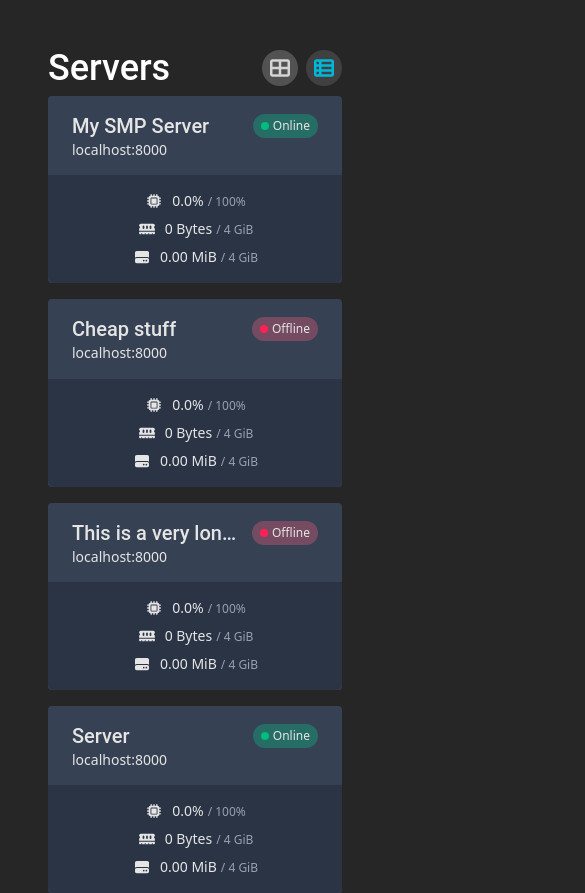
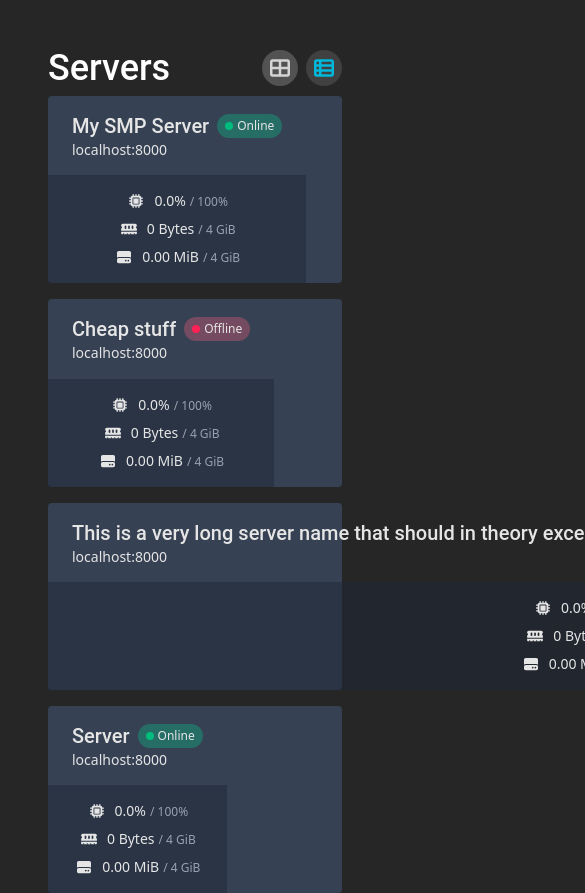
Before and after one commit to calagopus-rs/panel, a React (Vite) app in the folder frontend/: page / in a window 390 px wide. Both pictures are taken after a click on the icon 324 px from the left and 68 px from the top of the page. Shown: the top 893 px of the page, 585 px wide, since content can reach past the window. Built offline with nearby package versions, Linux system fonts and the light colour scheme.

Commit message:
Improve rows layout

```diff
--- a/frontend/src/pages/dashboard/DashboardHome.tsx
+++ b/frontend/src/pages/dashboard/DashboardHome.tsx
@@ -14,7 +14,7 @@ const servers = [
     status: 'Offline',
   },
   {
-    name: 'This is a very long server name that should exceed the div boundary',
+    name: 'This is a very long server name that should in theory exceed the div boundary to test how text cutoff works',
     status: 'Offline',
   },
   {
@@ -117,9 +117,9 @@ function GridServer({ name, status }: { name: string; status: string }) {
 
 function RowServer({ name, status }: { name: string; status: string }) {
   return (
-    <div className="flex flex-col bg-gray-700 outline-2 outline-transparent hover:outline-gray-400 transition-colors duration-200 rounded">
-      <div className="px-6 py-4">
-        <div className="flex items-center justify-between gap-2">
+    <div className="grid lg:grid-cols-2 xl:grid-cols-3 justify-between bg-gray-700 outline-2 outline-transparent hover:outline-gray-400 transition-colors duration-200 rounded">
+      <div className="px-6 py-4 xl:col-span-2">
+        <div className="flex items-center gap-2">
           <span className="text-xl font-header font-medium truncate" title={name}>
             {name}
           </span>
@@ -137,7 +137,7 @@ function RowServer({ name, status }: { name: string; status: string }) {
         </div>
         <p className="text-sm text-gray-400">localhost:8000</p>
       </div>
-      <div className="rounded-b-md p-4 grid gap-2 sm:grid-cols-3 bg-gray-800/50">
+      <div className="p-4 grid gap-2 sm:grid-cols-3 bg-gray-800/50">
         <div className="flex gap-2 text-sm justify-center items-center">
           <FontAwesomeIcon icon={faMicrochip} className="size-5 flex-none" />
           <div>
```
